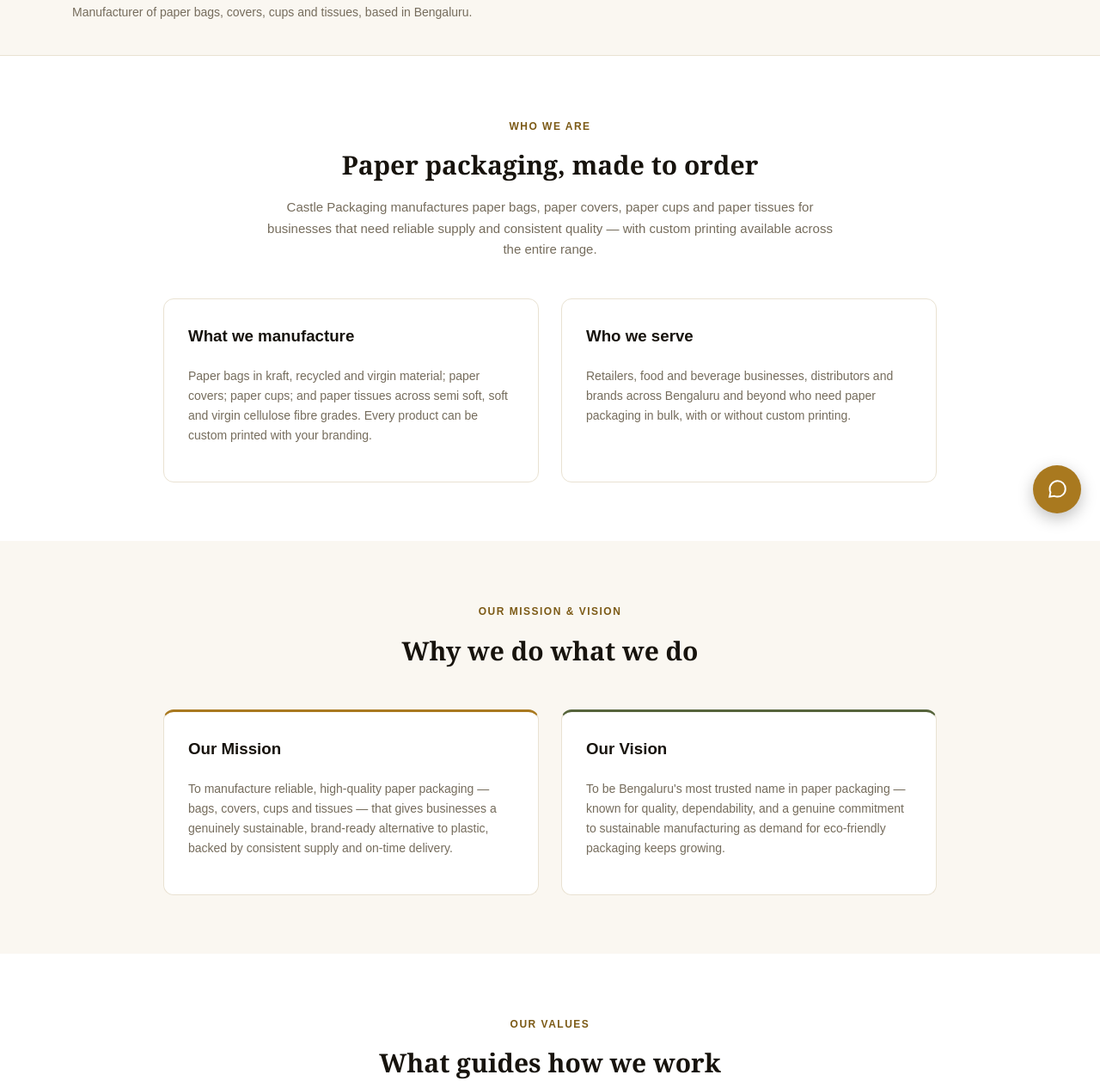
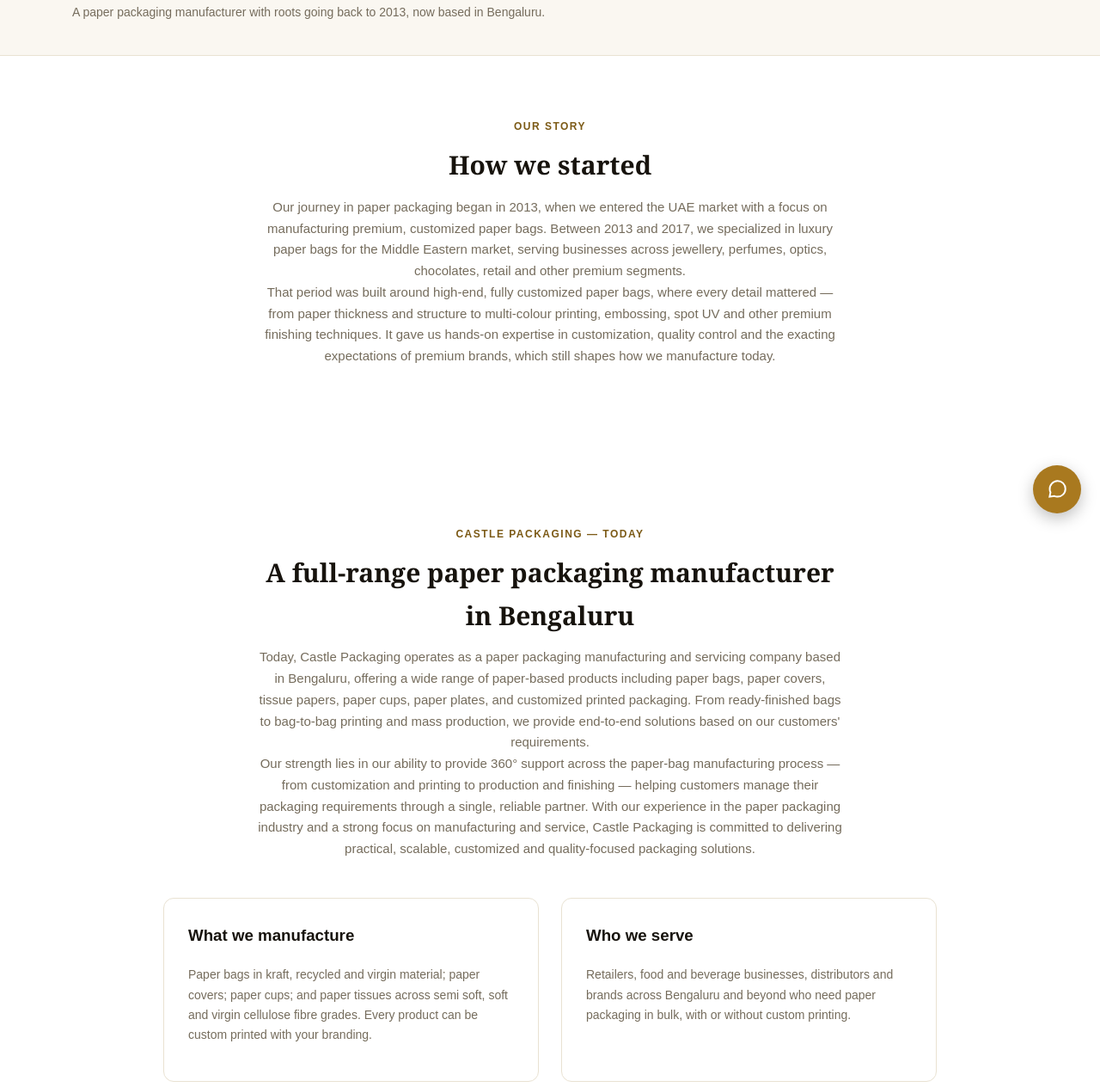
Before and after one commit to antonyjohnt18-crypto/castle-packaging-website, a plain HTML site: page about.html in a window 1280 px wide. Shown: the part 181-1445 px from the top of the page at 86% size. Drawn offline with Linux system fonts and the light colour scheme.

Commit message:
Add files via upload

```diff
--- a/about.html
+++ b/about.html
@@ -4,11 +4,11 @@
 <meta charset="UTF-8">
 <meta name="viewport" content="width=device-width, initial-scale=1.0">
 <title>About Us | Castle Packaging — Sustainable Packaging Solutions</title>
-<meta name="description" content="Castle Packaging — Sustainable Packaging Solutions. A Bengaluru-based manufacturer of paper bags, paper covers, paper cups and paper tissues, with custom printing available on every product.">
+<meta name="description" content="Castle Packaging — manufacturing paper packaging since 2013. Now a Bengaluru-based manufacturer of paper bags, paper covers, paper cups and paper tissues, with custom printing available on every product.">
 <link rel="canonical" href="https://www.castlepkg.com/about.html">
 <meta property="og:type" content="website">
 <meta property="og:title" content="About Castle Packaging">
-<meta property="og:description" content="Bengaluru-based manufacturer of paper bags, covers, cups and tissues, with custom printing available.">
+<meta property="og:description" content="Manufacturing paper packaging since 2013 — now a Bengaluru-based manufacturer of paper bags, covers, cups and tissues, with custom printing available.">
 <meta property="og:url" content="https://www.castlepkg.com/about.html">
 <link rel="icon" type="image/png" href="favicon.png">
 <link rel="stylesheet" href="styles.css">
@@ -21,6 +21,7 @@
   "url": "https://www.castlepkg.com/",
   "telephone": "+91-9611535171",
   "email": "info@castlepkg.com",
+  "foundingDate": "2013",
   "address": {
     "@type": "PostalAddress",
     "streetAddress": "No. 11, Pipe Line Road, Balaji Layout, Kempapura",
@@ -66,15 +67,25 @@
 <div class="breadcrumb-hero">
   <div class="container">
     <h1>About Castle Packaging</h1>
-    <p>Manufacturer of paper bags, covers, cups and tissues, based in Bengaluru.</p>
+    <p>A paper packaging manufacturer with roots going back to 2013, now based in Bengaluru.</p>
   </div>
 </div>
 
 <section>
   <div class="section-head">
-    <span class="kicker">Who We Are</span>
-    <h2 data-cms="pages.about.whoWeAreHeadline">Paper packaging, made to order</h2>
-    <p data-cms="pages.about.whoWeAreText">Castle Packaging manufactures paper bags, paper covers, paper cups and paper tissues for businesses that need reliable supply and consistent quality — with custom printing available across the entire range.</p>
+    <span class="kicker">Our Story</span>
+    <h2 data-cms="pages.about.storyHeadline">How we started</h2>
+    <p data-cms="pages.about.storyText1">Our journey in paper packaging began in 2013, when we entered the UAE market with a focus on manufacturing premium, customized paper bags. Between 2013 and 2017, we specialized in luxury paper bags for the Middle Eastern market, serving businesses across jewellery, perfumes, optics, chocolates, retail and other premium segments.</p>
+    <p data-cms="pages.about.storyText2">That period was built around high-end, fully customized paper bags, where every detail mattered — from paper thickness and structure to multi-colour printing, embossing, spot UV and other premium finishing techniques. It gave us hands-on expertise in customization, quality control and the exacting expectations of premium brands, which still shapes how we manufacture today.</p>
+  </div>
+</section>
+
+<section>
+  <div class="section-head">
+    <span class="kicker">Castle Packaging — Today</span>
+    <h2 data-cms="pages.about.todayHeadline">A full-range paper packaging manufacturer in Bengaluru</h2>
+    <p data-cms="pages.about.todayText1">Today, Castle Packaging operates as a paper packaging manufacturing and servicing company based in Bengaluru, offering a wide range of paper-based products including paper bags, paper covers, tissue papers, paper cups, paper plates, and customized printed packaging. From ready-finished bags to bag-to-bag printing and mass production, we provide end-to-end solutions based on our customers' requirements.</p>
+    <p data-cms="pages.about.todayText2">Our strength lies in our ability to provide 360° support across the paper-bag manufacturing process — from customization and printing to production and finishing — helping customers manage their packaging requirements through a single, reliable partner. With our experience in the paper packaging industry and a strong focus on manufacturing and service, Castle Packaging is committed to delivering practical, scalable, customized and quality-focused packaging solutions.</p>
   </div>
   <div class="grid grid-2" style="max-width:900px;">
     <div class="card">
```
Also changed, not shown: contact.html (+1 -0 lines), custom-order.html (+1 -0 lines), faq.html (+1 -0 lines), index.html (+1 -0 lines), news.html (+1 -0 lines), privacy.html (+1 -0 lines), products.html (+1 -0 lines), quote.html (+1 -0 lines).
